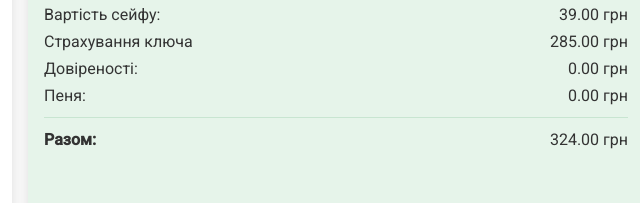
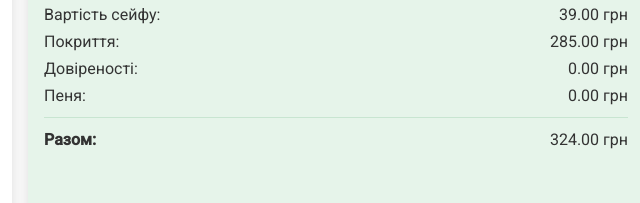
Before and after one commit to Quick-coder123/safe_calculator, a plain HTML site: page index.html in a window 1280 px wide. Shown: the part 194-397 px from the top of the page, 620-1260 px from the left. Drawn offline with Linux system fonts and the light colour scheme.

Commit message:
Update index.html

```diff
--- a/index.html
+++ b/index.html
@@ -18,38 +18,46 @@
   </header>
 
   <main class="layout" aria-label="Калькулятор оренди сейфу">
-    <!-- Форма -->
+    <!-- 1. КАЛЬКУЛЯТОР -->
     <section class="panel form-panel" style="grid-area: form;">
       <h1 data-i18n-key="calc_title">Калькулятор оренди індивідуального сейфу</h1>
+
       <div class="form-group">
         <label for="category" data-i18n-key="label_category">Категорія сейфу</label>
         <select id="category" class="select-small" autocomplete="off"></select>
       </div>
+
       <div class="form-group">
         <label for="contractType" data-i18n-key="label_contract">Тип договору</label>
         <select id="contractType" class="select-small" autocomplete="off"></select>
       </div>
+
       <div class="form-group">
         <label for="coverage" data-i18n-key="label_coverage">Тип покриття</label>
         <select id="coverage" class="select-small" autocomplete="off"></select>
       </div>
+
       <div class="form-group small">
         <label for="days" data-i18n-key="label_days">Термін (днів)</label>
         <input type="number" id="days" min="1" max="365" value="1" autocomplete="off">
       </div>
+
       <div class="form-group small">
         <label for="start-date" data-i18n-key="label_start">Дата початку</label>
         <input type="date" id="start-date" required autocomplete="off">
       </div>
+
       <div class="form-group small">
         <label for="end-date" data-i18n-key="label_end">Дата закінчення</label>
         <input type="date" id="end-date" required autocomplete="off">
         <div id="end-warning" class="warning-msg" style="display:none;">⚠️ Увага: дата закінчення припадає на вихідний день!</div>
       </div>
+
       <div class="form-group small">
         <label for="penalty-amount" data-i18n-key="label_penalty">Пеня (грн)</label>
         <input type="number" id="penalty-amount" min="0" value="0" autocomplete="off">
       </div>
+
       <div class="form-group inline-group">
         <label data-i18n-key="label_attorney">Довіреності</label>
         <div class="qty-control">
@@ -58,24 +66,32 @@
           <button id="attorney-increase" class="qty-btn">+</button>
         </div>
       </div>
-      <button class="action-btn secondary" onclick="window.open('https://ars.aiwa.in.ua/docs/sdb/newID','_blank')" style="margin-top:16px;">Оформити страхування ключа</button>
+
+      <button
+        class="action-btn secondary"
+        onclick="window.open('https://ars.aiwa.in.ua/docs/sdb/newID','_blank')"
+        style="margin-top:16px;"
+      >Оформити страхування ключа</button>
     </section>
 
-    <!-- Підсумок -->
+    <!-- 2. ПІДСУМКИ -->
     <section class="panel summary-panel" style="grid-area: summary;">
       <h2 data-i18n-key="summary_title">Підсумкова інформація</h2>
       <div class="summary-item"><span>Тариф:</span> <span id="out-rate">0.00 грн/день</span></div>
       <div class="summary-item"><span data-i18n-key="summary_term">Термін:</span> <span id="out-days">0 днів</span></div>
       <div class="summary-item"><span data-i18n-key="summary_end">Дата закінчення:</span> <span id="out-end">—</span></div>
       <div class="summary-item"><span data-i18n-key="summary_rent">Вартість сейфу:</span> <span id="rent-cost">0.00 грн</span></div>
-      <div class="summary-item"><span data-i18n-key="summary_cov">Покриття:</span> <span id="coverage-cost">0.00 грн</span></div>
+
+      <!-- 🔄 Динамічно змінюваний заголовок -->
+      <div class="summary-item"><span id="coverage-label">Покриття:</span> <span id="coverage-cost">0.00 грн</span></div>
+
       <div class="summary-item"><span data-i18n-key="summary_att">Довіреності:</span> <span id="attorney-cost">0.00 грн</span></div>
       <div class="summary-item"><span data-i18n-key="summary_pen">Пеня:</span> <span id="penalty-cost">0.00 грн</span></div>
       <hr>
       <div class="summary-total"><strong data-i18n-key="summary_total">Разом:</strong> <span id="total-cost">0.00 грн</span></div>
     </section>
 
-    <!-- Реквізити -->
+    <!-- 3. РЕКВІЗИТИ -->
     <section class="panel payment-panel" style="grid-area: payment;">
       <h2 data-i18n-key="pay_title">Реквізити</h2>
       <div class="form-group">
```
